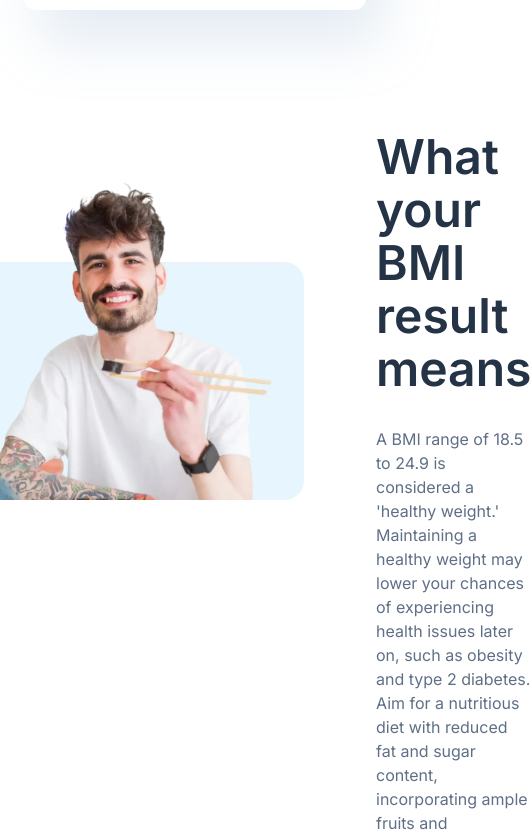
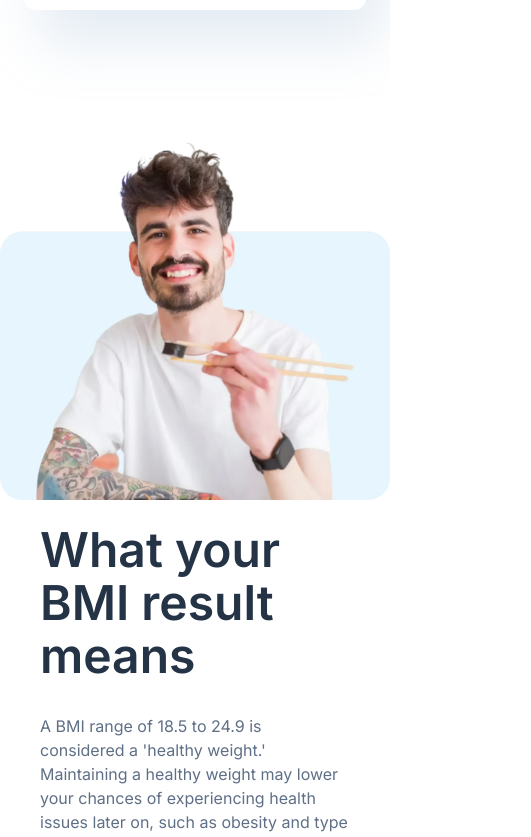
Before and after one commit to kobyrthr/bmi-calculator, a Next.js app: page / in a window 390 px wide. Shown: the part 1237-2074 px from the top of the page, 531 px wide, since content can reach past the window. Built offline with nearby package versions, Linux system fonts and the light colour scheme.

Commit message:
make bmi-result-section phone responsive

```diff
--- a/src/components/ui/bmi-result-section.jsx
+++ b/src/components/ui/bmi-result-section.jsx
@@ -7,7 +7,7 @@ import { Typography } from '@/components/ui/typography';
 const BMIResultSection = () => {
   return (
     <section className="pt-0 xl:pt-40 xl:pb-22">
-      <div className="max-xl:gap-18 pr-11 xl:pr-0 xl:mx-auto flex flex-row justify-between items-center w-full mx-auto max-w-[841px] xl:max-w-[1160px] relative">
+      <div className="gap-6 sm:gap-18 sm:pr-11 xl:pr-0 xl:mx-auto flex flex-col sm:flex-row sm:justify-between sm:items-center w-full mx-auto max-w-[841px] xl:max-w-[1160px] relative">
         <Image
           src={LineLeft}
           alt="line-left"
@@ -20,9 +20,9 @@ const BMIResultSection = () => {
           width={564}
           height={533}
           alt="man-eating"
-          className="self-start w-[361px] h-[411px] object-contain xl:h-[533px] xl:w-[564px] -ml-10.5 xl:ml-0"
+          className="self-start w-full sm:w-[361px] sm:h-[411px] object-contain xl:h-[533px] xl:w-[564px] sm:-ml-10.5 xl:ml-0"
         />
-        <div className="flex flex-col max-w-[465px] gap-8 relative self-end pb-11">
+        <div className="flex flex-col px-10 sm:px-0 sm:max-w-[465px] gap-8 relative self-center sm:self-end pb-11">
           <Typography type="preset-2" className="text-blue-900">
             What your BMI result means
           </Typography>
```
